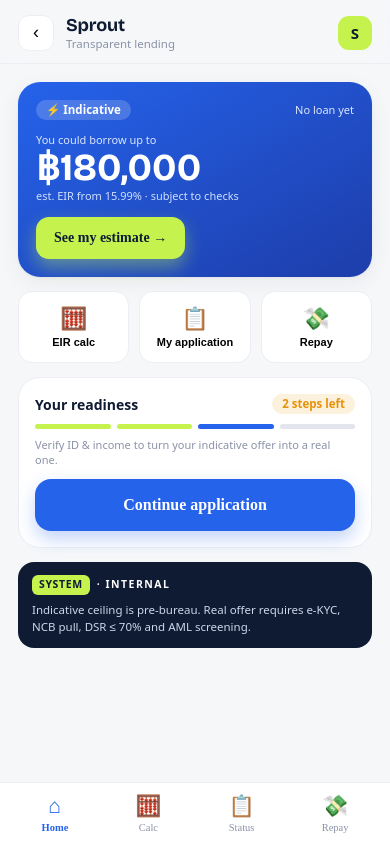
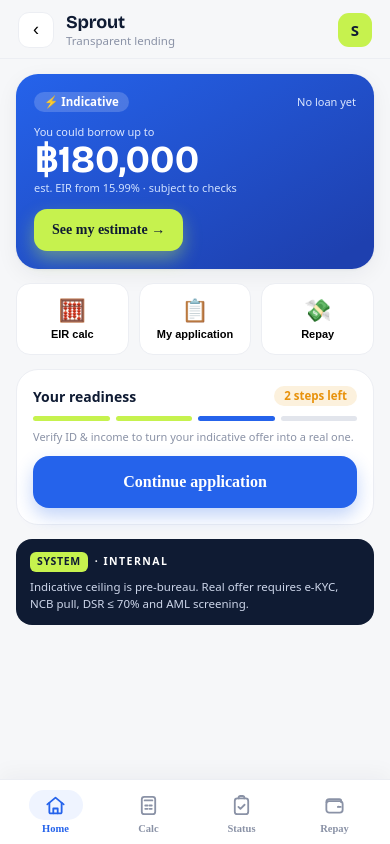
Before and after one commit to kanychar-ai/Sprout-app, a website: page app/index.html in a window 390 px wide. Drawn offline with nearby package versions, Linux system fonts and the light colour scheme; a web font is replaced by a local one.

Commit message:
Fit app to mobile viewport (tighter spacing, fix app-top padding) + modern SVG bottom nav with active pill

```diff
--- a/app/app.css
+++ b/app/app.css
@@ -44,9 +44,9 @@
 
 .app-top {
   flex: 0 0 auto; z-index: 30;
-  padding-top: calc(14px + env(safe-area-inset-top));
-  background: rgba(246,247,249,.9); backdrop-filter: blur(10px);
-  padding: 14px 18px 12px; display: flex; align-items: center; gap: 12px;
+  background: rgba(246,247,249,.92); backdrop-filter: blur(12px);
+  padding: calc(11px + env(safe-area-inset-top)) 18px 10px;
+  display: flex; align-items: center; gap: 12px;
   border-bottom: 1px solid var(--line);
 }
 .app-top .back { width: 36px; height: 36px; border-radius: 11px; background: #fff; border: 1px solid var(--line);
@@ -54,15 +54,25 @@
 .app-top h2 { margin: 0; font-size: 18px; }
 .app-top .sub { font-size: 11.5px; color: var(--ink-3); }
 
-.view { flex: 1 1 auto; overflow-y: auto; -webkit-overflow-scrolling: touch; padding: 18px 18px 28px; }
+.view { flex: 1 1 auto; overflow-y: auto; -webkit-overflow-scrolling: touch; padding: 15px 16px 20px; }
 .view[hidden] { display: none; }
 
-.app-nav { flex: 0 0 auto; display: flex; justify-content: space-around; align-items: center;
-  padding: 10px 8px calc(10px + env(safe-area-inset-bottom)); background: #fff; border-top: 1px solid var(--line); }
-.app-nav button { background: none; border: none; display: flex; flex-direction: column; align-items: center;
-  gap: 3px; font-size: 10.5px; color: var(--ink-3); font-family: 'Anuphan'; cursor: pointer; }
-.app-nav button .ti { font-size: 21px; }
-.app-nav button.on { color: var(--cobalt); font-weight: 700; }
+/* Modern bottom navigation — SVG line icons + active pill */
+.app-nav { flex: 0 0 auto; display: flex; justify-content: space-around; align-items: stretch; gap: 2px;
+  padding: 7px 10px calc(7px + env(safe-area-inset-bottom));
+  background: rgba(255,255,255,.94); backdrop-filter: saturate(140%) blur(16px);
+  border-top: 1px solid var(--line); box-shadow: 0 -6px 20px rgba(15,27,51,.04); }
+.app-nav button { position: relative; flex: 1; background: none; border: none; cursor: pointer;
+  display: flex; flex-direction: column; align-items: center; gap: 3px; padding: 3px 0;
+  color: var(--ink-3); font-family: 'Anuphan'; font-size: 10.5px; font-weight: 600;
+  -webkit-tap-highlight-color: transparent; transition: color .2s; }
+.app-nav button .ic { width: 54px; height: 30px; display: flex; align-items: center; justify-content: center;
+  border-radius: 16px; transition: background .2s, transform .2s; }
+.app-nav button svg { width: 23px; height: 23px; fill: none; stroke: currentColor; stroke-width: 1.9;
+  stroke-linecap: round; stroke-linejoin: round; }
+.app-nav button.on { color: var(--cobalt); }
+.app-nav button.on .ic { background: var(--cobalt-50); }
+.app-nav button:active .ic { transform: scale(.9); }
 
 .range { width: 100%; -webkit-appearance: none; height: 6px; border-radius: 4px; background: var(--line-2); outline: none; }
 .range::-webkit-slider-thumb { -webkit-appearance: none; width: 24px; height: 24px; border-radius: 50%; background: #fff;
--- a/app/index.html
+++ b/app/index.html
@@ -142,10 +142,22 @@
 
   <!-- bottom nav -->
   <nav class="app-nav">
-    <button data-go="home" class="on"><span class="ti">⌂</span>Home</button>
-    <button data-go="calc"><span class="ti">🧮</span>Calc</button>
-    <button data-go="status"><span class="ti">📋</span>Status</button>
-    <button data-go="repay"><span class="ti">💸</span>Repay</button>
+    <button data-go="home" class="on">
+      <span class="ic"><svg viewBox="0 0 24 24"><path d="M3.5 10.8 12 3.8l8.5 7"/><path d="M5.6 9.4V19a1.2 1.2 0 0 0 1.2 1.2h10.4A1.2 1.2 0 0 0 18.4 19V9.4"/><path d="M9.7 20.2v-5.1h4.6v5.1"/></svg></span>
+      <span>Home</span>
+    </button>
+    <button data-go="calc">
+      <span class="ic"><svg viewBox="0 0 24 24"><rect x="5" y="3" width="14" height="18" rx="2.6"/><line x1="8" y1="6.7" x2="16" y2="6.7"/><line x1="8.6" y1="12" x2="11" y2="12"/><line x1="13" y1="12" x2="15.4" y2="12"/><line x1="8.6" y1="15.5" x2="11" y2="15.5"/><line x1="13" y1="15.5" x2="15.4" y2="15.5"/></svg></span>
+      <span>Calc</span>
+    </button>
+    <button data-go="status">
+      <span class="ic"><svg viewBox="0 0 24 24"><rect x="5" y="4.6" width="14" height="16.4" rx="2.6"/><path d="M9 4.6V3.9A1.8 1.8 0 0 1 10.8 2.1h2.4A1.8 1.8 0 0 1 15 3.9v.7"/><path d="M8.8 13.4l2.1 2.1 4.3-4.3"/></svg></span>
+      <span>Status</span>
+    </button>
+    <button data-go="repay">
+      <span class="ic"><svg viewBox="0 0 24 24"><path d="M3.5 8.5a3 3 0 0 1 3-3h10.5a2 2 0 0 1 2 2v1"/><rect x="3.5" y="7.5" width="17" height="12" rx="3"/><path d="M15.5 13.5h3"/><circle cx="16.4" cy="13.5" r="0.2"/></svg></span>
+      <span>Repay</span>
+    </button>
   </nav>
 
   <div class="toast" id="toast"></div>
```
Also changed, not shown: dist/sprout-app.html.
